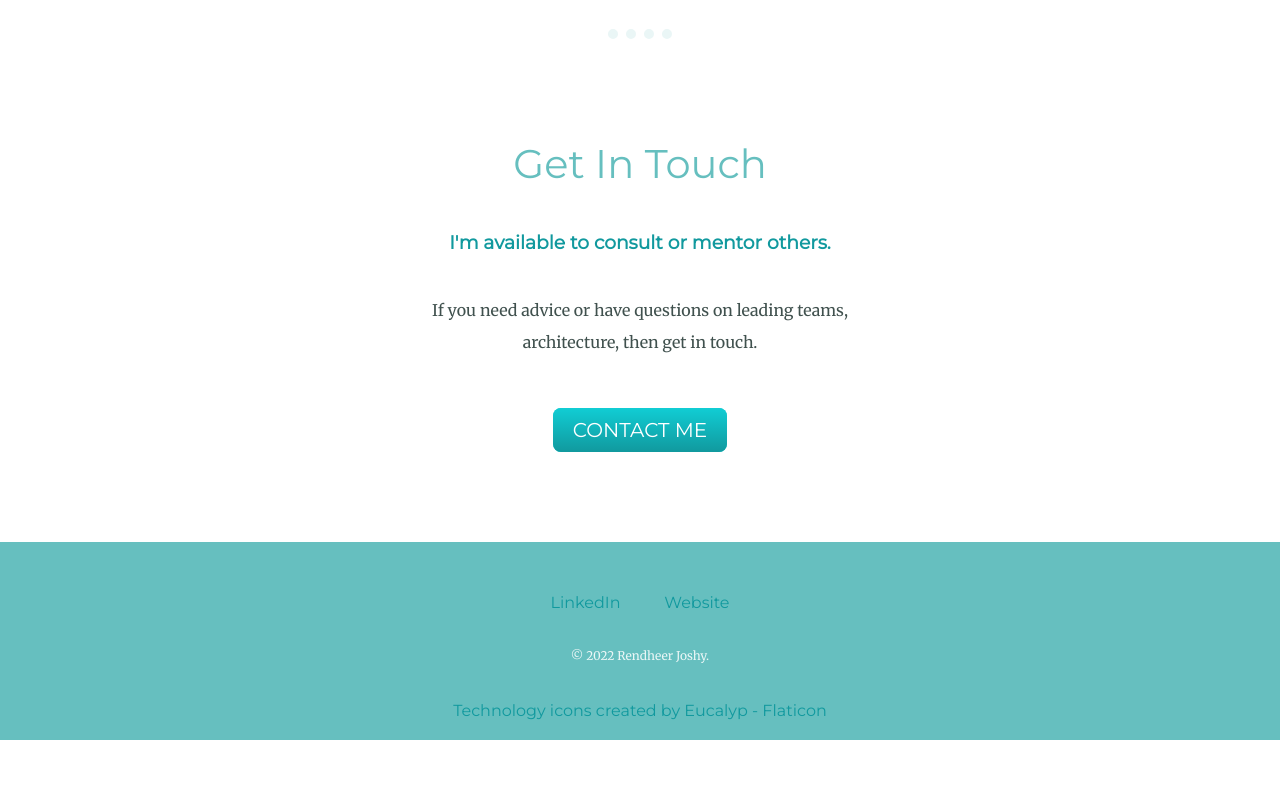
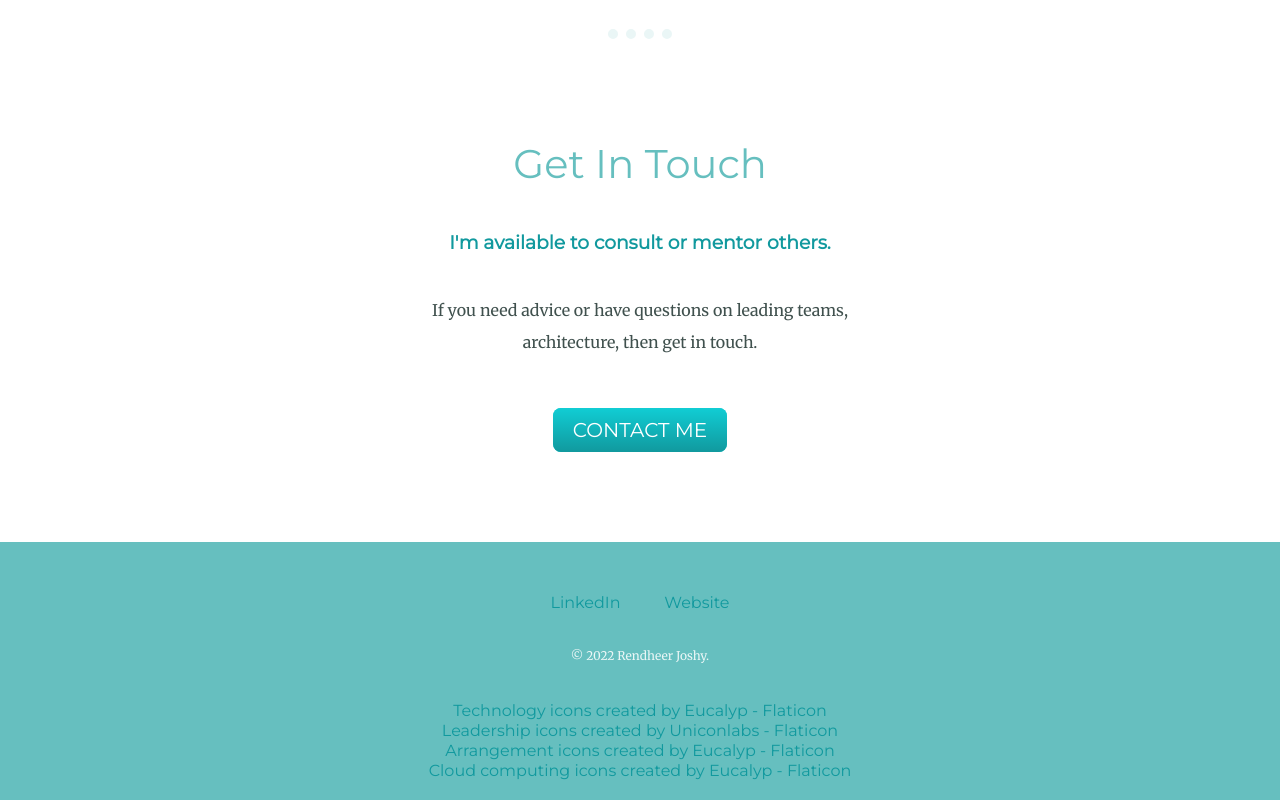
Before and after one commit to rendheer/rendheerjoshy, a plain HTML site: page index.html in a window 1280 px wide. Shown: the part 2932-3732 px from the top of the page. Before the commit the page ends 3672 px from the top, so only its background shows below. Drawn offline with Linux system fonts and the light colour scheme.

Commit message:
Update index.html

```diff
--- a/index.html
+++ b/index.html
@@ -70,6 +70,12 @@
 
     <p class="copyright">© 2022 Rendheer Joshy.</p>
     <a href="https://www.flaticon.com/free-icons/technology" title="technology icons">Technology icons created by Eucalyp - Flaticon</a>
+    <br />
+    <a href="https://www.flaticon.com/free-icons/leadership" title="leadership icons">Leadership icons created by Uniconlabs - Flaticon</a>
+    <br />
+    <a href="https://www.flaticon.com/free-icons/arrangement" title="arrangement icons">Arrangement icons created by Eucalyp - Flaticon</a>
+    <br />
+    <a href="https://www.flaticon.com/free-icons/cloud-computing" title="cloud computing icons">Cloud computing icons created by Eucalyp - Flaticon</a>
   </div>
 
 
```
